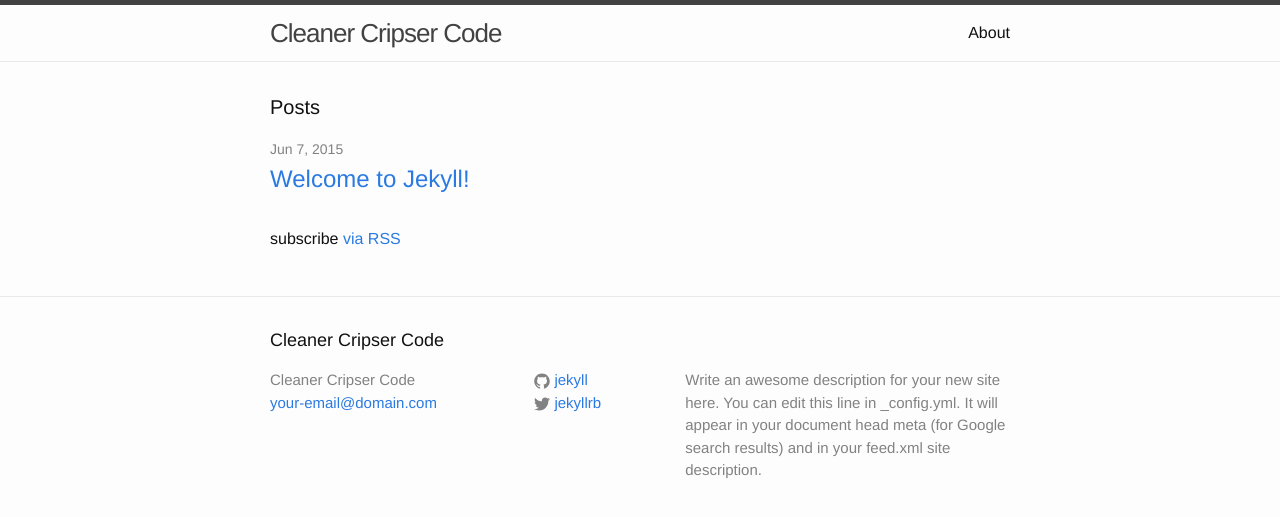
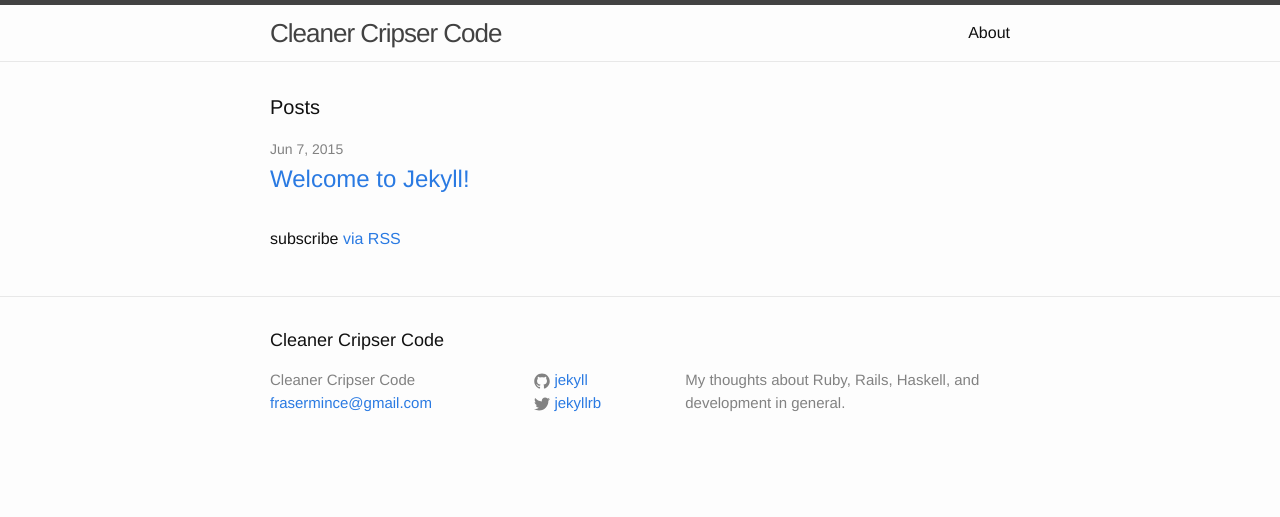
Before and after one commit to frasermince/frasermince.github.io, a Jekyll site: the page built from index.html, in a window 1280 px wide. Shown: the top 517 px of the page. Built offline with Jekyll 4.4.1, drawn with Linux system fonts in a browser that asks for light colours.

Commit message:
change description

```diff
--- a/_config.yml
+++ b/_config.yml
@@ -1,10 +1,8 @@
 # Site settings
 title: Cleaner Cripser Code
-email: your-email@domain.com
+email: frasermince@gmail.com
 description: > # this means to ignore newlines until "baseurl:"
-  Write an awesome description for your new site here. You can edit this
-  line in _config.yml. It will appear in your document head meta (for
-  Google search results) and in your feed.xml site description.
+  My thoughts about Ruby, Rails, Haskell, and development in general.
 baseurl: "" # the subpath of your site, e.g. /blog/
 url: "http://yourdomain.com" # the base hostname & protocol for your site
 twitter_username: jekyllrb
```
